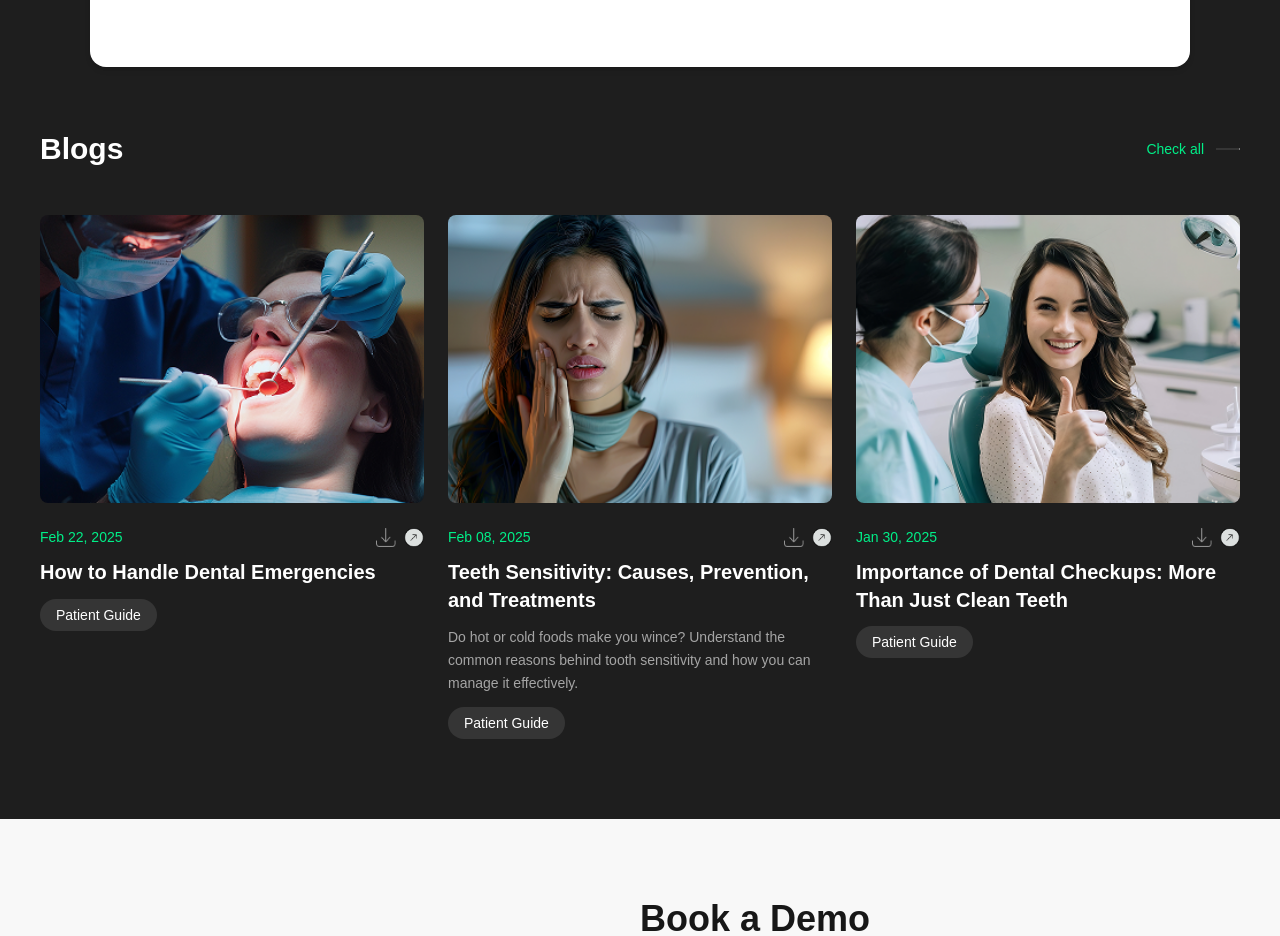
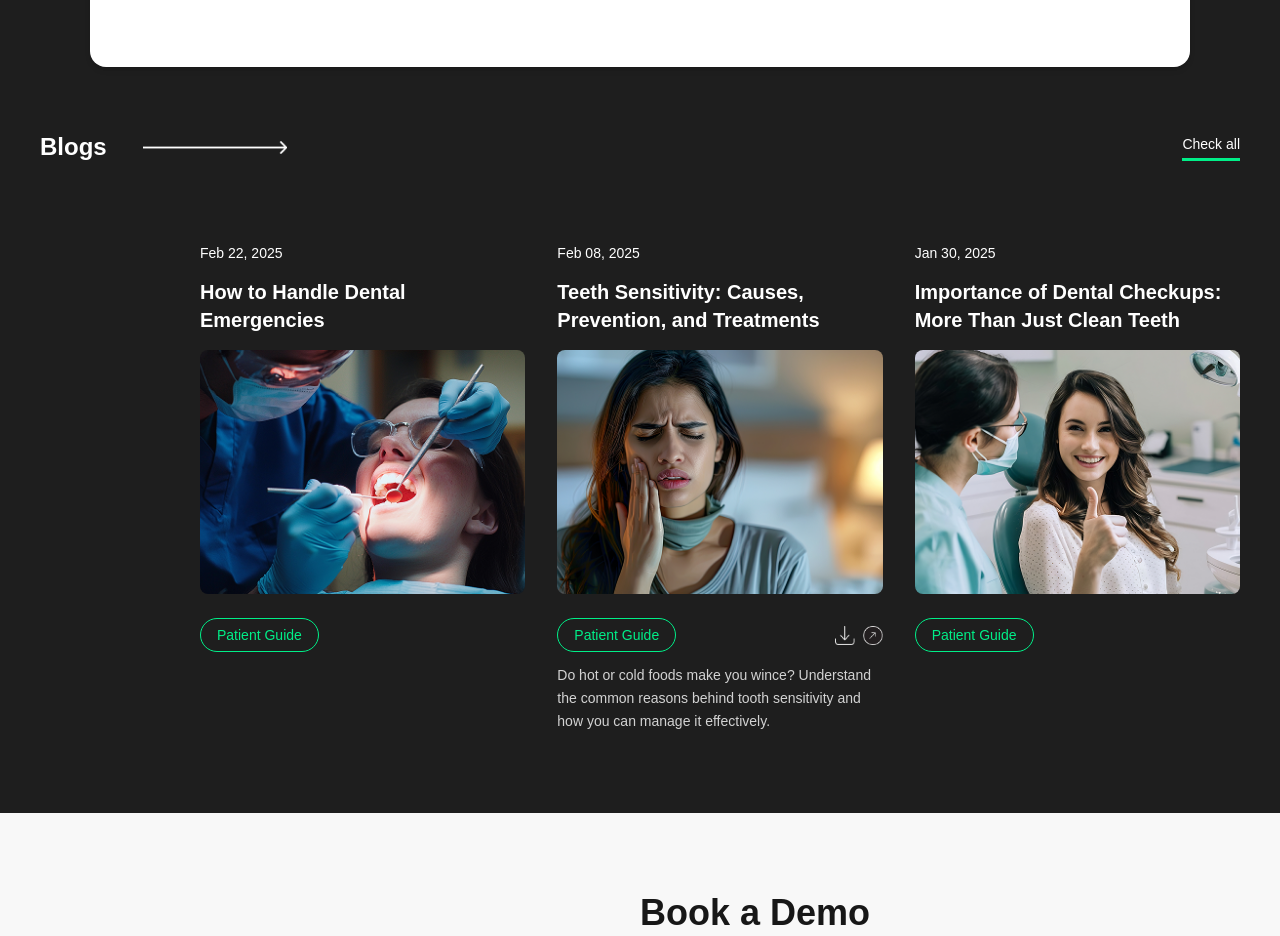
Before and after one commit to shivangi-medecro/Medecro-Website, a Next.js app: page / in a window 1280 px wide. Shown: the part 5442-6378 px from the top of the page. Built offline with nearby package versions, Linux system fonts and the light colour scheme.

Commit message:
completed blog

```diff
--- a/app/components/Blog.tsx
+++ b/app/components/Blog.tsx
@@ -39,26 +39,38 @@ function Blog() {
       <div className="container mx-auto px-6">
         <div className="max-w-[1200px] mx-auto">
           {/* Header */}
-          <div className="flex justify-between items-center mb-12">
-            <h2 className="text-3xl font-bold text-white">Blogs</h2>
+          <div className="flex justify-between items-center mb-20">
             <div className="flex items-center gap-3">
-              <span className="text-[#00EF88] text-sm font-medium">Check all</span>
+              <h2 className="text-2xl font-bold text-white mr-6 ">Blogs</h2>
               <Image
                 src="/Blog/big-arrow.png"
                 alt="View all blogs"
-                width={24}
-                height={24}
-                className="brightness-0 invert"
+                width={144}
+                height={144}
+                className="w-36 h-auto"
               />
+            </div>
+            <div className="flex flex-col items-end">
+              <span className="text-white text-sm font-medium">Check all</span>
+              <div className="h-[3px] bg-[#00EF88] mt-1 w-full"></div>
             </div>
           </div>
 
           {/* Blog Posts Grid */}
-          <div className="grid grid-cols-3 gap-6">
+          <div className="grid grid-cols-3 gap-8 pl-40">
             {blogPosts.map((post, index) => (
               <div key={post.id} className="group cursor-pointer">
-                {/* Image Container */}
-                <div className="relative w-full aspect-[4/3] mb-6 rounded-lg overflow-hidden">
+                {/* Date and Title above image */}
+                <div className="space-y-4 mb-4">
+                  <p className="text-white text-sm mb-4">{post.date}</p>
+                  <h3 className="text-xl font-semibold text-white leading-snug">
+                    {post.title}
+                  </h3>
+                </div>
+
+                {/* Image container */}
+                <div className="relative mb-6">
+                  <div className="relative w-full aspect-[4/3] rounded-lg overflow-hidden">
                     <Image
                       src={post.image}
                       alt={post.title}
@@ -66,39 +78,38 @@ function Blog() {
                       className="object-cover transition-transform duration-300 group-hover:scale-105"
                     />
                   </div>
+                </div>
 
-                {/* Content */}
+                {/* Content below image */}
                 <div className="space-y-3">
                   <div className="flex items-center justify-between">
-                    <span className="text-[#00EF88] text-sm">{post.date}</span>
+                    <span className="inline-block px-4 py-1.5 bg-transparent text-[#00EF88] text-sm rounded-3xl border border-[#00EF88]">
+                      {post.category}
+                    </span>
+
+                    {post.id === 2 && (
                       <div className="flex items-center gap-2">
                         <Image
                           src="/Blog/download.png"
                           alt="Download"
                           width={20}
                           height={20}
-                        className="opacity-60 brightness-0 invert"
                         />
                         <Image
                           src="/Blog/share.png"
                           alt="Share"
                           width={20}
                           height={20}
-                        className="  invert"
                         />
                       </div>
+                    )}
                   </div>
-                  <h3 className="text-xl font-semibold text-white leading-snug">
-                    {post.title}
-                  </h3>
+
                   {post.description && (
-                    <p className="text-white/60 text-sm leading-relaxed">
+                    <p className="text-white/80 text-sm leading-relaxed">
                       {post.description}
                     </p>
                   )}
-                  <span className="inline-block px-4 py-1.5 bg-white/10 text-white text-sm rounded-full">
-                    {post.category}
-                  </span>
                 </div>
               </div>
             ))}
```
Lines whose indentation alone changed are shown as unchanged.
